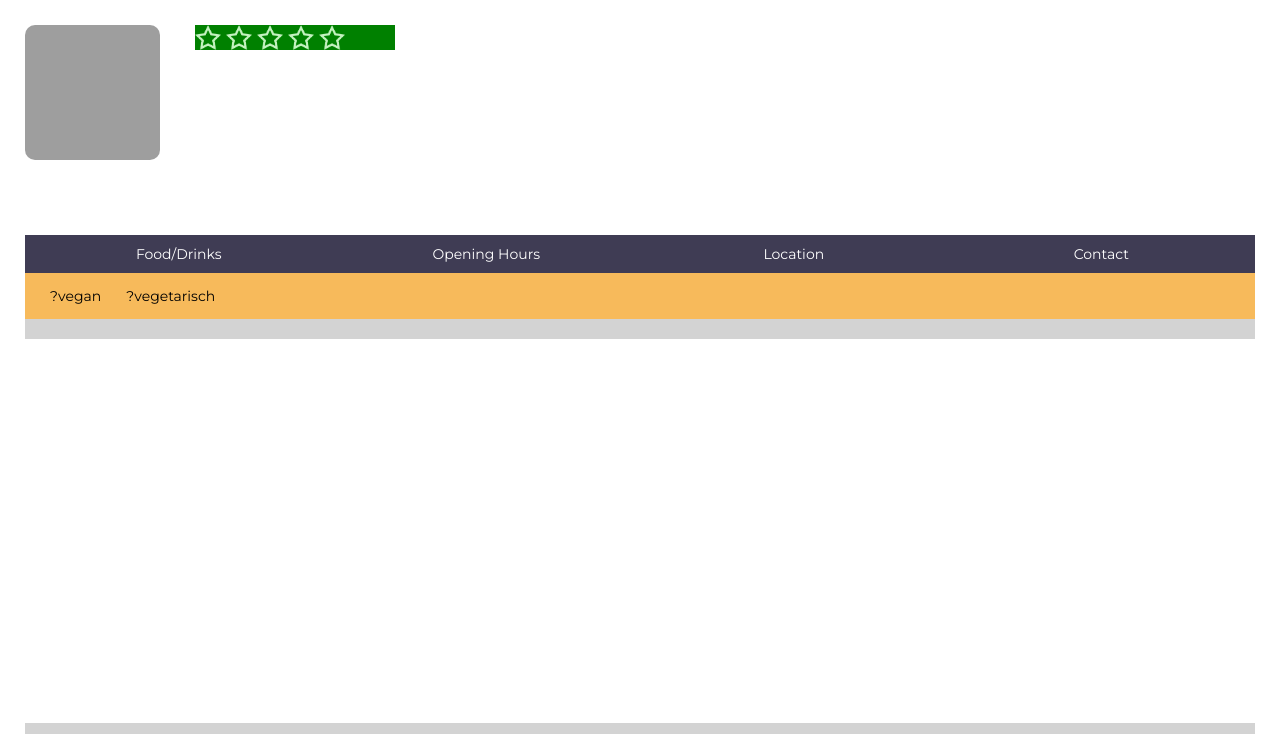
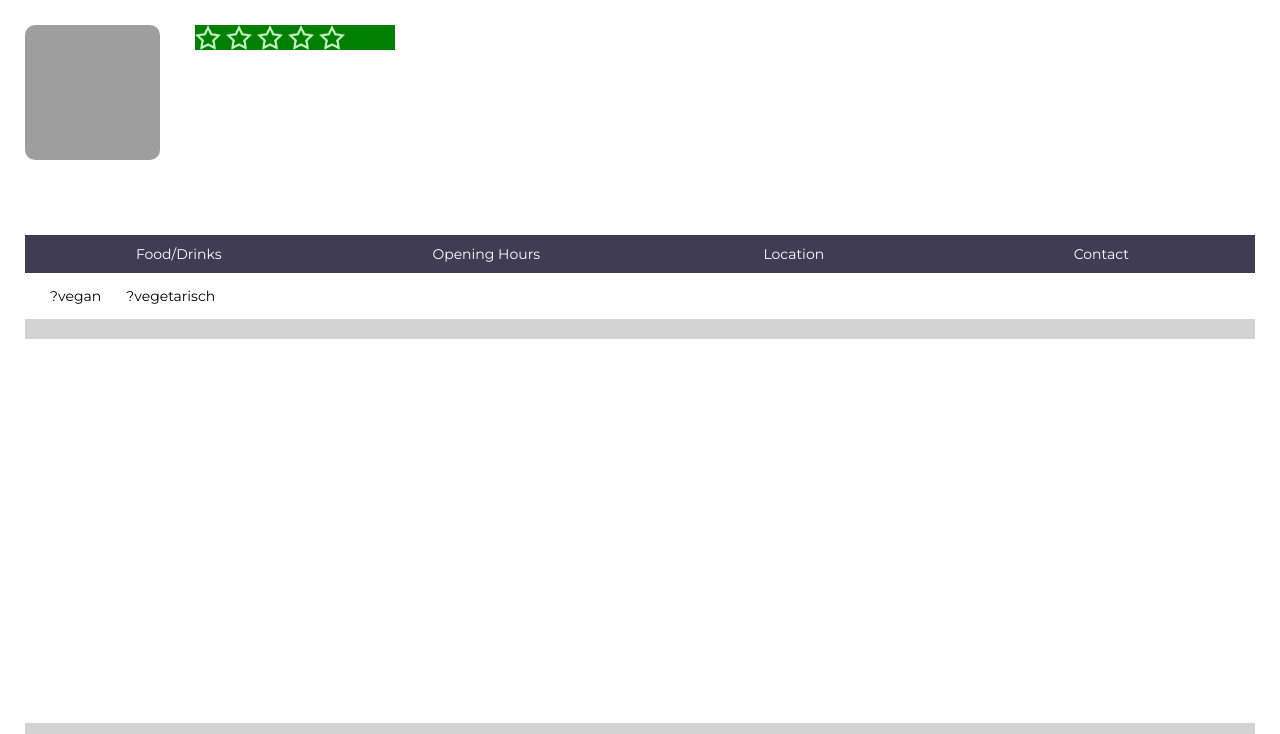
Before and after one commit to lufalko/PlantyOptions, a Django app: page /article_detail/1/ in a window 1280 px wide. Shown: the part 261-995 px from the top of the page. Run offline with Django 3.2, Linux system fonts and the light colour scheme; data comes from the database, SQL or seed files in the repository; some libraries are stand-ins or nearby versions; grey boxes are pictures that could not be loaded.

Commit message:
Merge remote-tracking branch 'origin/master'

```diff
--- a/static/css/main.css
+++ b/static/css/main.css
@@ -1615,7 +1615,7 @@ display: none;
 #rd_foods_head{
     display: inline-block;
     width: 100%;
-    background-color: #f7ba5b;
+
 }
 
 #rd_foods_head p{
```
